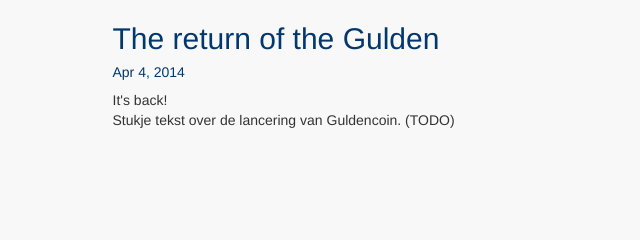
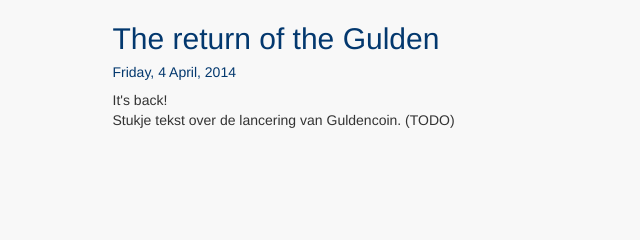
Before and after one commit to Waterloodown/timeline.guldencoin.com, a plain HTML site: page index.html in a window 1280 px wide. Shown: the part 418-658 px from the top of the page, 640-1280 px from the left. Drawn offline with Linux system fonts and the light colour scheme.

Commit message:
Improve date formatting

```diff
--- a/index.html
+++ b/index.html
@@ -60,7 +60,7 @@
 				</div>
 				<div class="col-sm-5" >
 					<h2 ng-bind-html="event.title" ></h2>
-					<h5>{{event.start | date}}</h5>
+					<h5>{{event.start | date:'EEEE, d MMMM, y'}}</h5>
 					<span ng-bind-html="event.text" ></span>
 				</div>
 			</div>
--- a/js/timeline.js
+++ b/js/timeline.js
@@ -366,9 +366,6 @@
 		ev.content = ev.icon + ev.shortTitle;
 	});
 
-	// TODO:
-	// Date formatting (2014 April 1) ipv (Apr 1, 2014)
-
 
 	$scope.event = {};
 	$scope.updateEvent = function(ev) {
```
